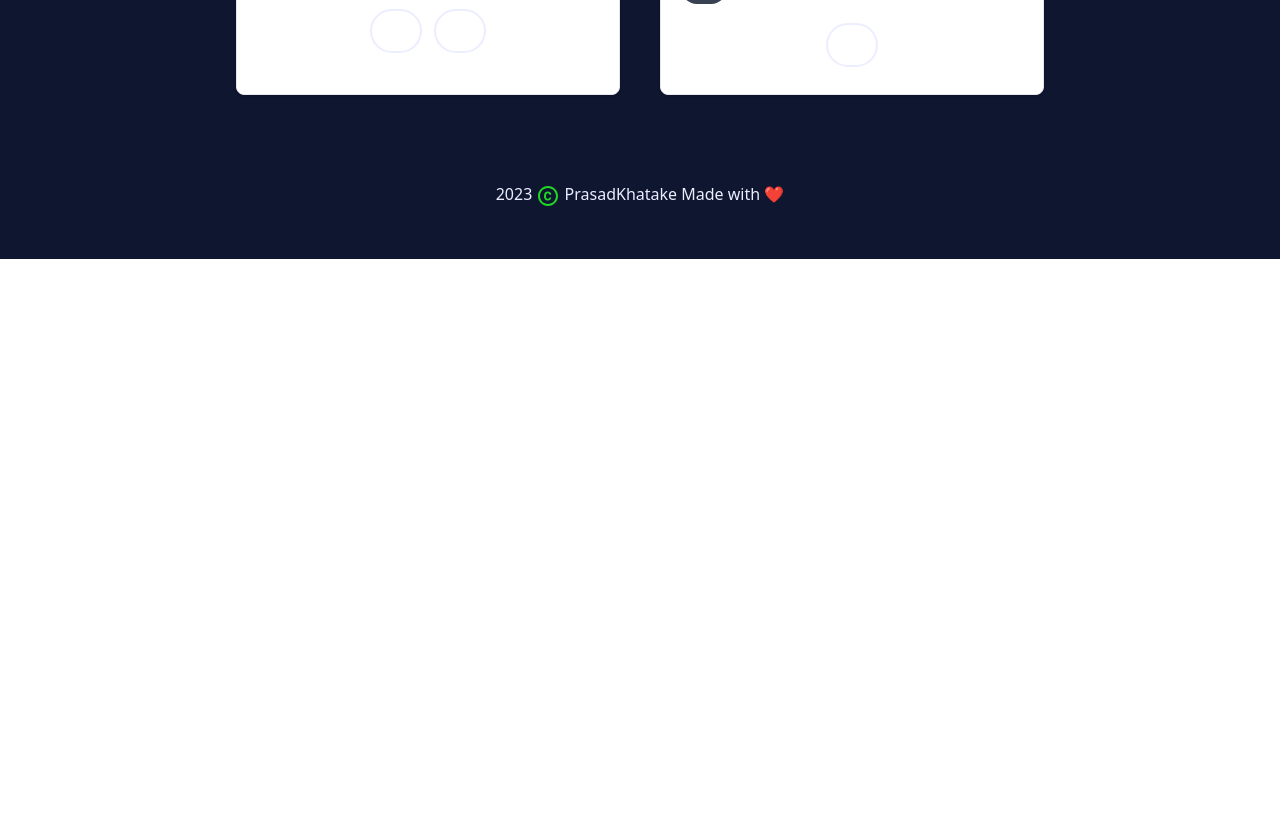
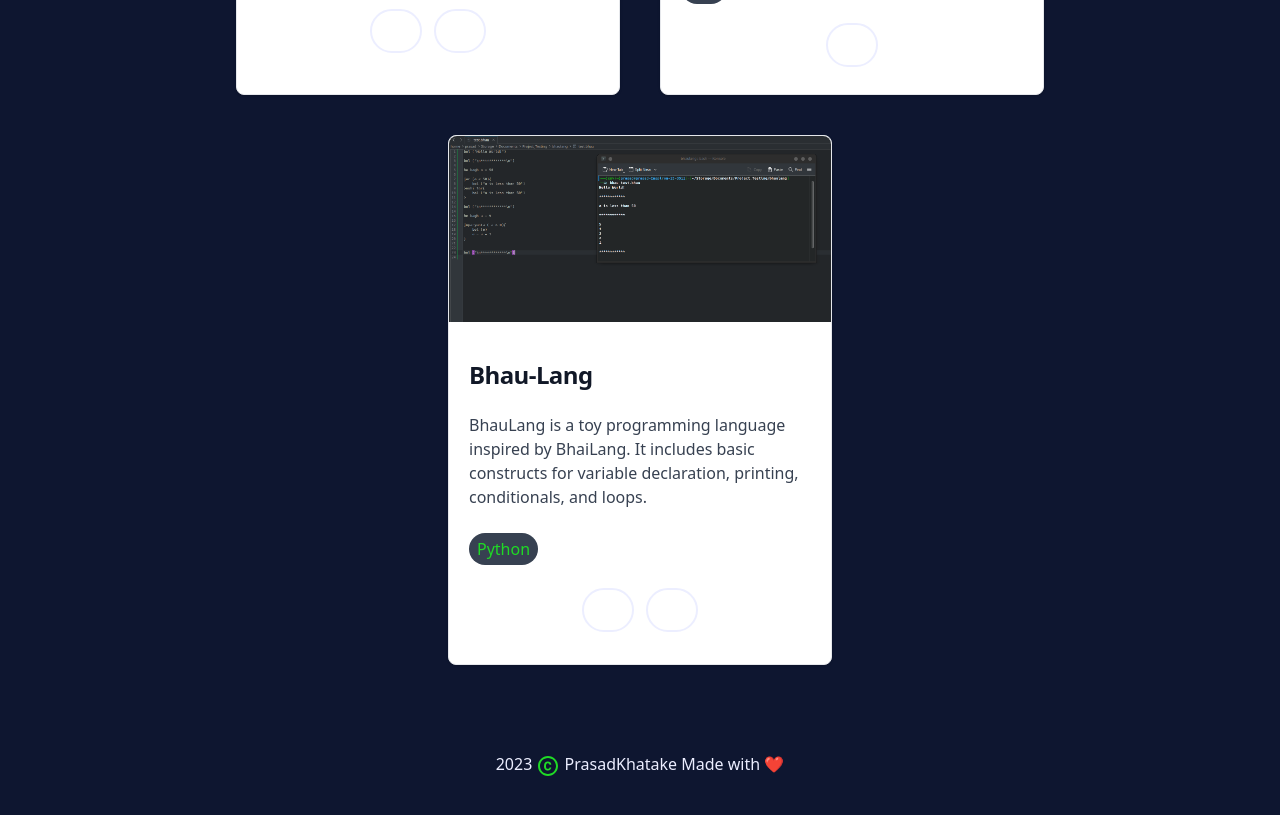
Before and after one commit to hackerspider09/newPortfolio, a React (Create React App) app: page /project in a window 1280 px wide. Shown: the part 1240-2055 px from the top of the page. Before the commit the page ends 1499 px from the top, so only its background shows below. Built offline with nearby package versions, Linux system fonts and the light colour scheme; a web font is replaced by a local one.

Commit message:
bhau lang added

```diff
--- a/src/assets/index.js
+++ b/src/assets/index.js
@@ -4,6 +4,7 @@
 import ncc from "./ncc.png"
 import portfolio from "./portfolio.png"
 import floatingNotes from "./floatingNotes.png"
+import bhauLang from "./bhaulang.png"
 export {
-    hamburger,logo,clash,ncc,portfolio,floatingNotes
+    hamburger,logo,clash,ncc,portfolio,floatingNotes,bhauLang
 }
--- a/src/components/ProjectCard.js
+++ b/src/components/ProjectCard.js
@@ -1,11 +1,11 @@
 import React from 'react'
 import CodeIcon from '@mui/icons-material/Code';
 import RocketLaunchIcon from '@mui/icons-material/RocketLaunch';
-import {clash,ncc,portfolio,floatingNotes} from "../assets/index"
+import {clash,ncc,portfolio,floatingNotes,bhauLang} from "../assets/index"
 
 const ProjectCard = (props) => {
 
-    const imgArray = [clash,ncc,portfolio,floatingNotes];
+    const imgArray = [clash,ncc,portfolio,floatingNotes,bhauLang];
   return (
 
 // h-[33rem]
--- a/src/data/index.js
+++ b/src/data/index.js
@@ -309,6 +309,14 @@
         "gitlink": "https://github.com/hackerspider09/FloatingNotes",
         "deplink": ""
     },
+    {
+        "id": 5,
+        "title": "Bhau-Lang",
+        "desc": "BhauLang is a toy programming language inspired by BhaiLang. It includes basic constructs for variable declaration, printing, conditionals, and loops.",
+        "techstack": ["Python"],
+        "gitlink": "https://github.com/hackerspider09/BhauLang",
+        "deplink": "https://pypi.org/project/BhauLang/"
+    },
 
 ]
 
```
Also changed, not shown: src/assets/bhaulang.png (added).
